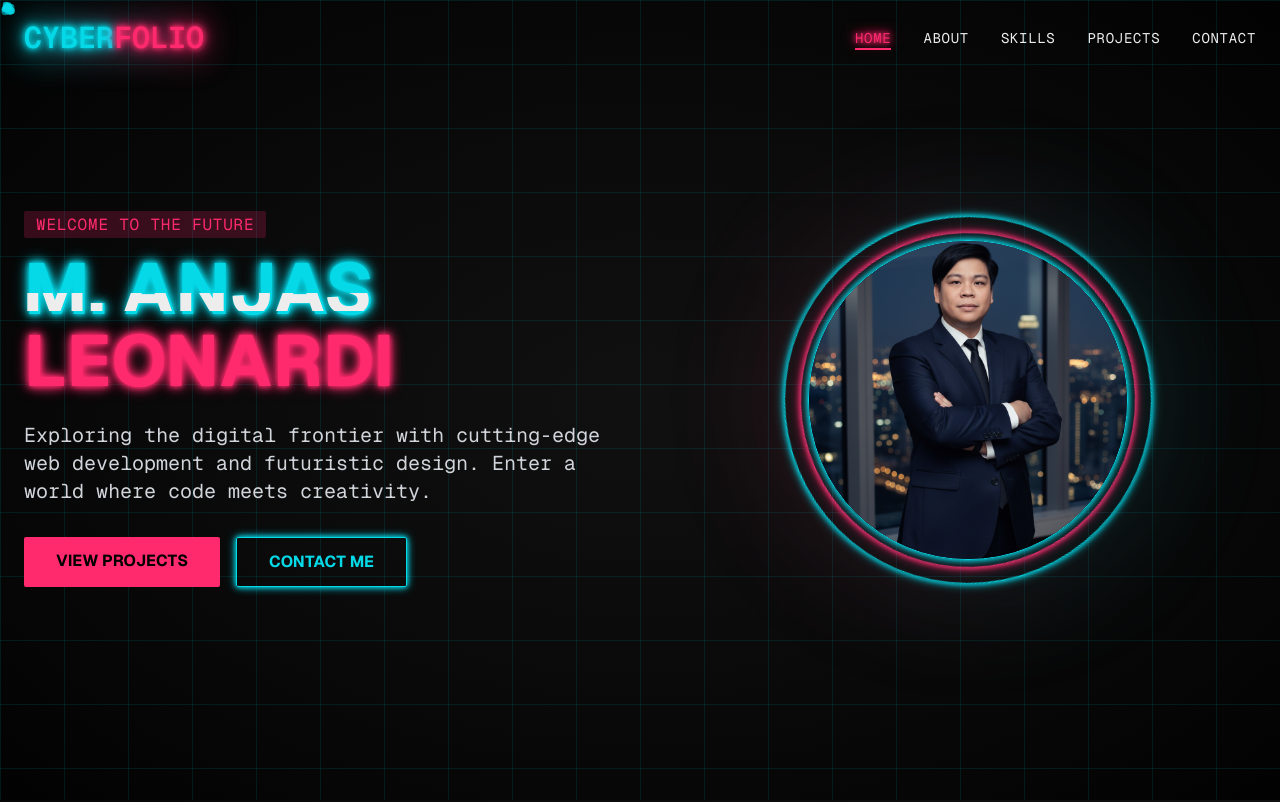
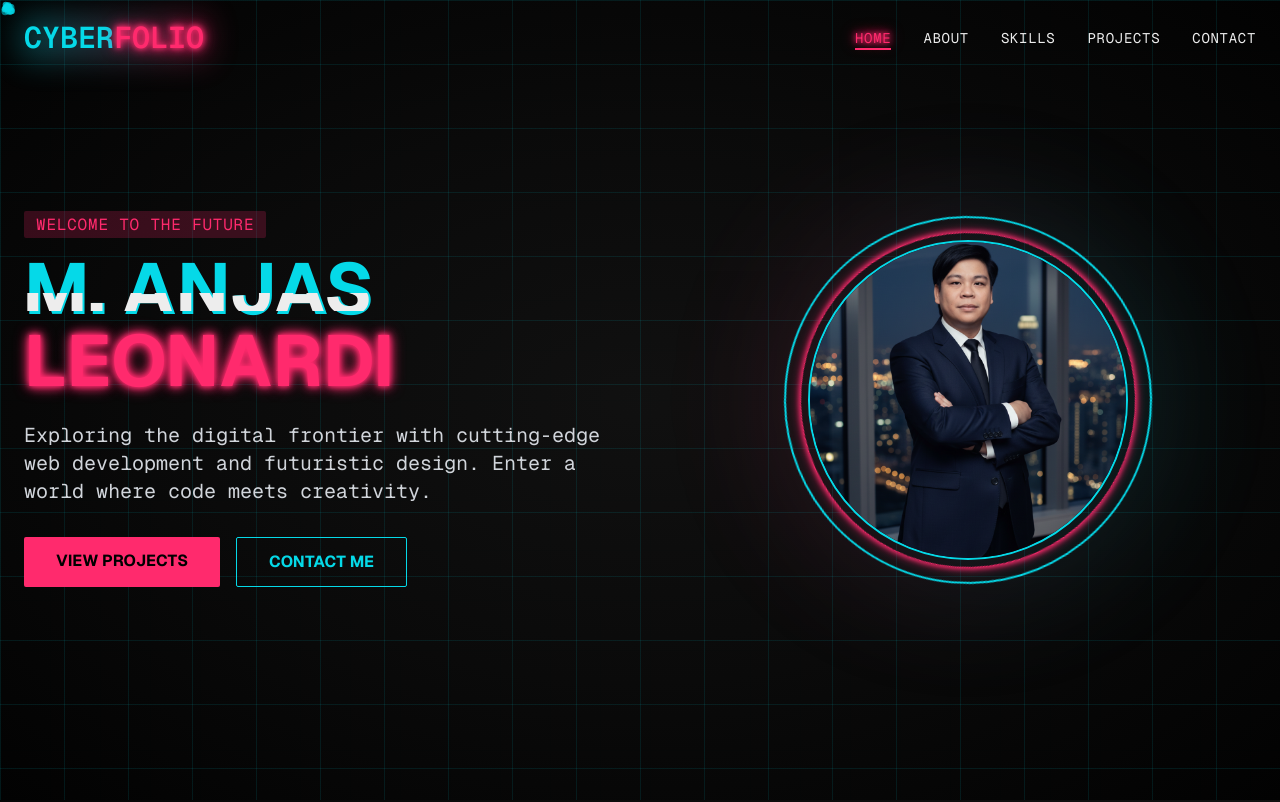
Before and after one commit to leonzss/CyberFolio, a Next.js app: page / in a window 1280 px wide. Shown: the top 802 px of the page. Built offline with nearby package versions, Linux system fonts and the light colour scheme.

Commit message:
Update globals.css

```diff
--- a/app/globals.css
+++ b/app/globals.css
@@ -239,7 +239,7 @@ body {
 }
 
 /* Neon Text */
-.neon-text {
+.neon-text-blue {
   text-shadow: 0 0 5px var(--cyber-blue), 0 0 10px var(--cyber-blue), 0 0 15px var(--cyber-blue);
 }
 
@@ -256,7 +256,7 @@ body {
 }
 
 /* Neon Border */
-.neon-border {
+.neon-border-blue {
   box-shadow: 0 0 5px var(--cyber-blue), 0 0 10px var(--cyber-blue);
   border: 1px solid var(--cyber-blue);
 }
```
